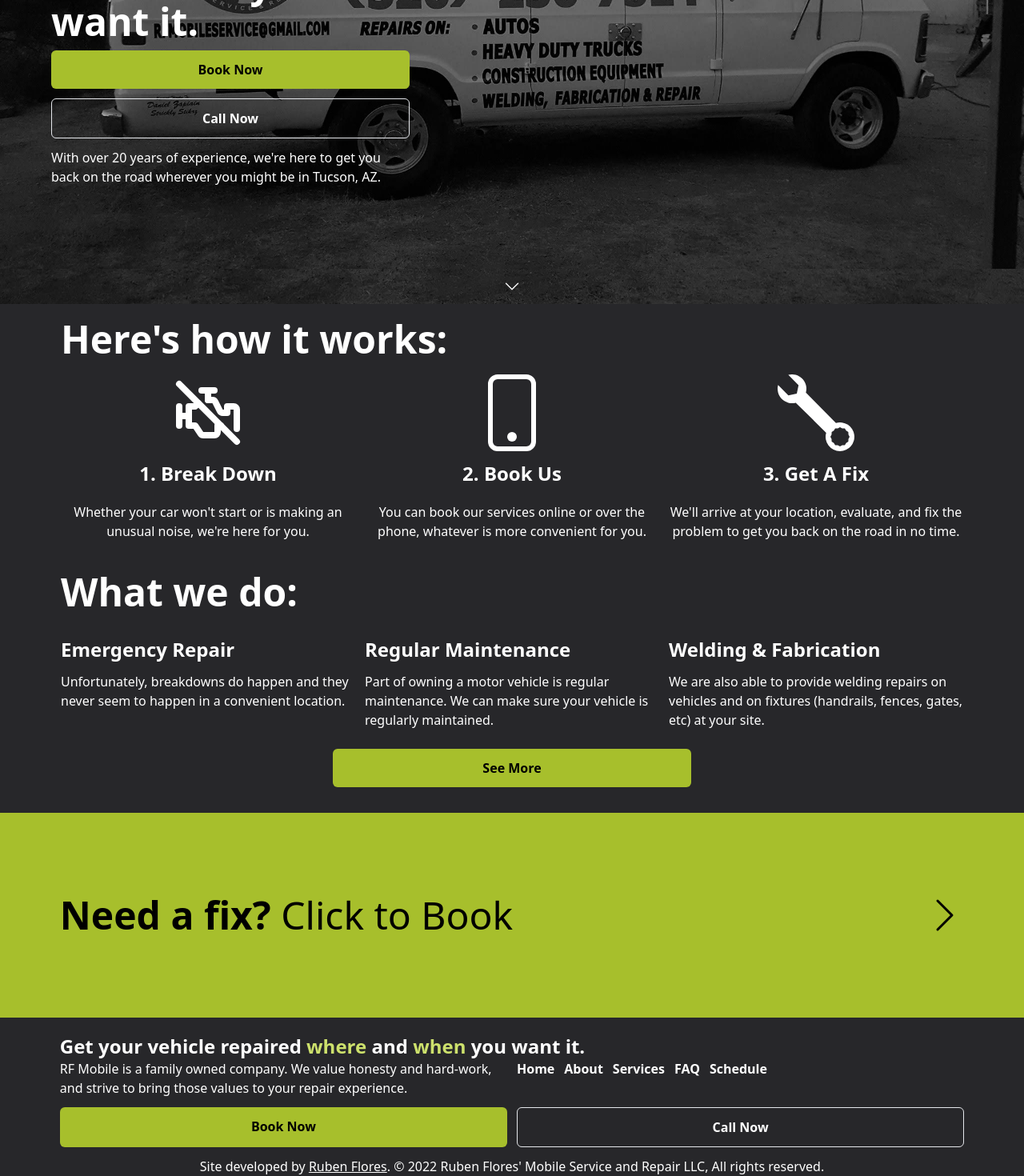
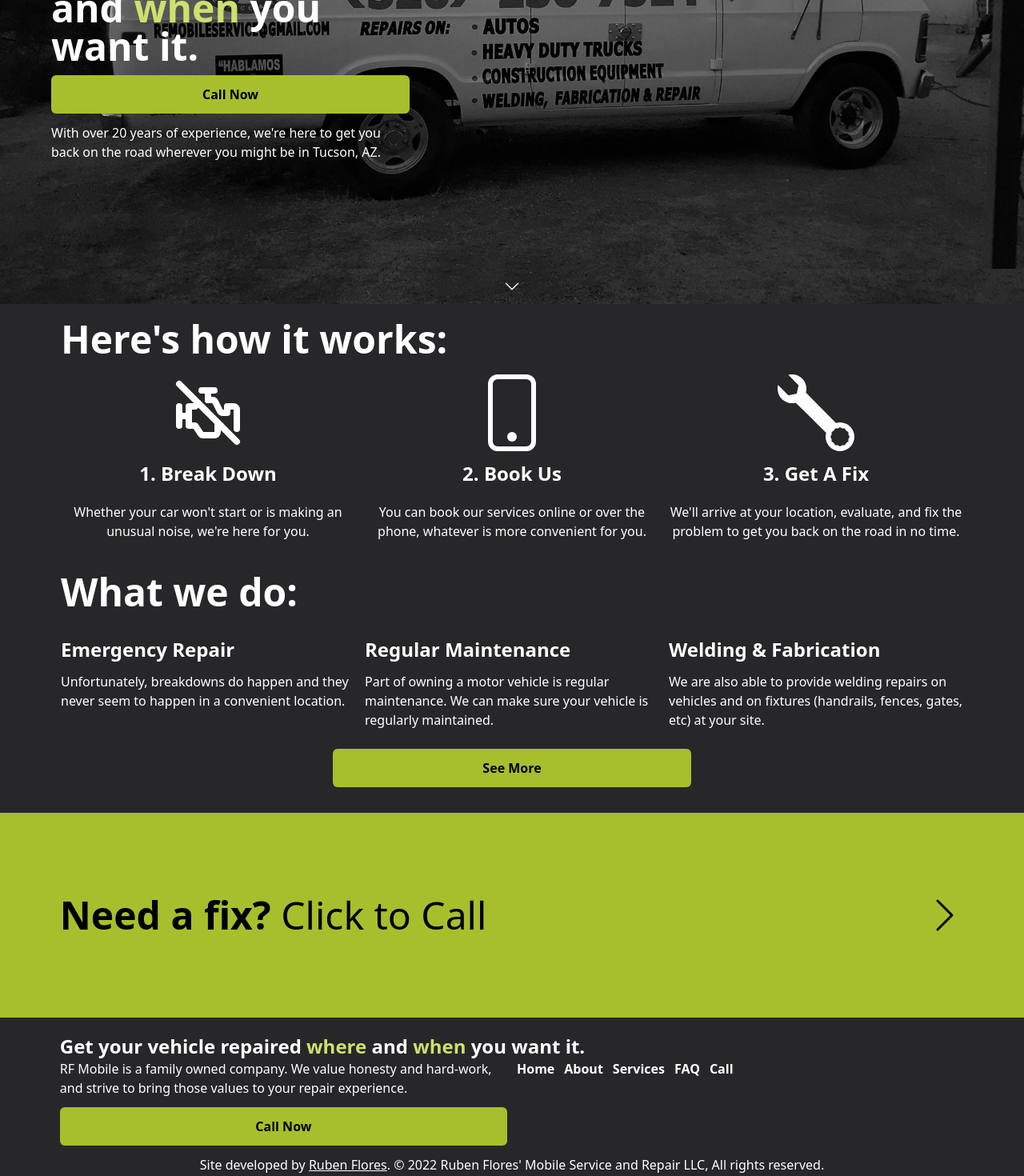
Before and after one commit to Reboot-Codes/rf-mobile-service, a Next.js app: page / in a window 1280 px wide. Shown: the part 420-1890 px from the top of the page at 80% size. Built offline with nearby package versions, Linux system fonts and the light colour scheme.

Commit message:
Remove Booking Link (and fix config).

```diff
--- a/next.config.js
+++ b/next.config.js
@@ -2,6 +2,6 @@ module.exports = {
   // Due to the way that GH pages works, we can't use Next.js optimized images.
   images: {
     loader: "akamai",
-    path: "",
+    path: "/",
   },
 };
--- a/src/components/navigation/Footer.tsx
+++ b/src/components/navigation/Footer.tsx
@@ -3,6 +3,9 @@ import Link from "next/link";
 import React from "react";
 import Slogan from "../marketing/Slogan";
 import { links, scheduleLink } from "./NavBar";
+
+// Primary: @apply block p-3 rounded-md bg-brand-500 text-black transition ease-in-out motion-reduce:transition-none hover:bg-white hover:text-black font-bold text-center
+// Secondary: @apply block p-3 rounded-md border transition ease-in-out motion-reduce:transition-none hover:bg-white hover:text-black font-bold text-center
 
 export default function Footer() {
   const year = dayjs().get("year");
@@ -65,15 +68,15 @@ export default function Footer() {
           </div>
         </div>
         <div className="grid md:grid-cols-2 gap-3">
-          <Link
+          {/*<Link
             className="block p-3 rounded-md bg-brand-500 text-black transition ease-in-out motion-reduce:transition-none hover:bg-white hover:text-black font-bold text-center"
             href={scheduleLink}
             target={scheduleLink.startsWith("/") ? "_self" : "_blank"}
           >
             Book Now
-          </Link>
+          </Link>*/}
           <Link
-            className="block p-3 rounded-md border transition ease-in-out motion-reduce:transition-none hover:bg-white hover:text-black font-bold text-center"
+            className="block p-3 rounded-md bg-brand-500 text-black transition ease-in-out motion-reduce:transition-none hover:bg-white hover:text-black font-bold text-center"
             href="tel:+15202367524"
           >
             Call Now
--- a/src/components/navigation/NavBar.tsx
+++ b/src/components/navigation/NavBar.tsx
@@ -25,8 +25,8 @@ export const links: {
     to: "/faq",
   },
   {
-    name: "Schedule",
-    to: scheduleLink,
+    name: "Call",
+    to: "tel:+15202367524",
   },
 ];
 
--- a/src/pages/index.tsx
+++ b/src/pages/index.tsx
@@ -16,15 +16,15 @@ function Hero() {
             <h1 className="text-4xl md:text-5xl font-bold">
               <Slogan />
             </h1>
-            <Link
+            {/*<Link
             className="block p-3 rounded-md bg-brand-500 text-black transition ease-in-out motion-reduce:transition-none hover:bg-white hover:text-black font-bold text-center"
             href={scheduleLink}
             target={scheduleLink.startsWith("/") ? "_self" : "_blank"}
           >
             Book Now
-            </Link>
+          </Link>*/}
           <Link
-              className="block p-3 rounded-md border transition ease-in-out motion-reduce:transition-none hover:bg-white hover:text-black font-bold text-center"
+            className="block p-3 rounded-md bg-brand-500 text-black transition ease-in-out motion-reduce:transition-none hover:bg-white hover:text-black font-bold text-center"
             href="tel:+15202367524"
           >
             Call Now
@@ -128,7 +128,7 @@ export default function Page() {
         // section to link to /faq, this is a work in progress.
       </div>*/}
       <Link
-        href={scheduleLink}
+        href="tel:+15202367524"
         className="px-3 min-h-[256px] bg-brand-500 text-black transition ease-in-out motion-reduce:transition-none hover:bg-white hover:text-black flex flex-row items-center"
         target={scheduleLink.startsWith("/") ? "_self" : "_blank"}
       >
@@ -137,7 +137,7 @@ export default function Page() {
             <span className="font-bold">Need a fix?</span>
             <br className="md:hidden" />
             <span className="hidden md:inline">&nbsp;</span>
-            Click to Book
+            Click to Call
           </h1>
           <BsChevronRight className="font-bold ml-auto" />
         </div>
```
Lines whose indentation alone changed are shown as unchanged.
